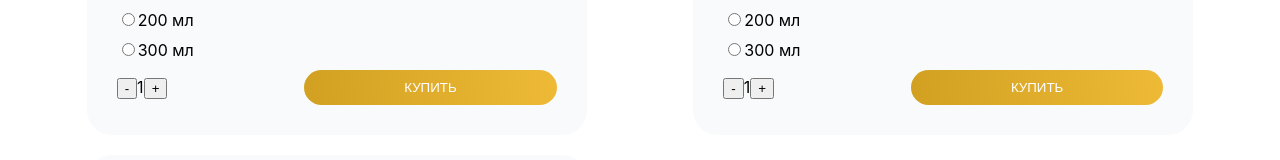
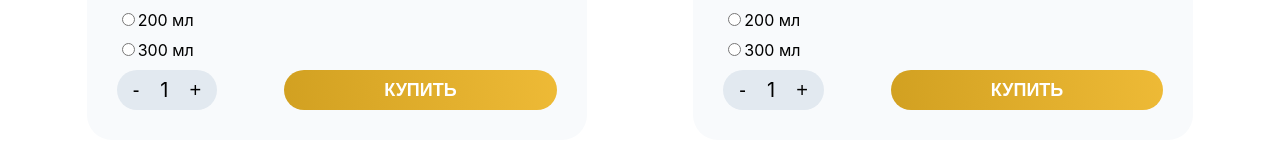
Before and after one commit to AndriiManyak/react-shop-tt, a React (Create React App) app: page / in a window 1280 px wide. Shown: the part 539-699 px from the top of the page. Built offline with nearby package versions, Linux system fonts and the light colour scheme.

Commit message:
add style for quantity input

```diff
--- a/src/components/Good/Good.jsx
+++ b/src/components/Good/Good.jsx
@@ -116,13 +116,11 @@ export const Good = ({ good }) => {
           </div>
 
           <div className="Good__bottom">
-            <div className="Good__quantity">
-              <QuantityInput
-                decreaseQuantity={decreaseQuantity}
-                increaseQuantity={increaseQuantity}
-                quantity={purchase.quantity}
-              />
-            </div>
+            <QuantityInput
+              decreaseQuantity={decreaseQuantity}
+              increaseQuantity={increaseQuantity}
+              quantity={purchase.quantity}
+            />
 
             <button
               className="Good__purchase-button"
--- a/src/components/Good/Good.scss
+++ b/src/components/Good/Good.scss
@@ -44,6 +44,7 @@
   }
 
   &__purchase-button {
+    height: 40px;
     border: none;
     border-radius: 30px;
     padding: 10px 100px;
@@ -52,6 +53,8 @@
     text-transform: uppercase;
     transition: box-shadow 0.2s;
     cursor: pointer;
+    font-size: 18px;
+    font-weight: 600;
 
     &:hover {
       box-shadow: 2px 2px 18px -3px #000000
--- a/src/components/QuantityInput/QuantityInput.jsx
+++ b/src/components/QuantityInput/QuantityInput.jsx
@@ -1,5 +1,7 @@
 /* eslint-disable react/prop-types */
 import React from 'react';
+
+import './QuantityInput.scss';
 
 export const QuantityInput = ({
   decreaseQuantity,
@@ -8,15 +10,21 @@ export const QuantityInput = ({
 }) => (
   <div className="QuantityInput">
     <button
+      className="QuantityInput__button"
       type="button"
       onClick={decreaseQuantity}
     >
       -
     </button>
 
-    <span>{quantity}</span>
+    <span
+      className="QuantityInput__quantity"
+    >
+      {quantity}
+    </span>
 
     <button
+      className="QuantityInput__button"
       type="button"
       onClick={increaseQuantity}
     >
--- a/src/components/QuantityInput/QuantityInput.scss
+++ b/src/components/QuantityInput/QuantityInput.scss
@@ -0,0 +1,22 @@
+.QuantityInput {
+  display: flex;
+  align-items: center;
+  height: 40px;
+  background-color:  #e2e9f0;
+  border-radius: 30px;
+  padding: 10px;
+
+  &__button {
+    border: none;
+    background: transparent;
+    outline: none;
+    font-size: 20px;
+    cursor: pointer;
+  }
+
+  &__quantity {
+    display: inline-block;
+    font-size: 20px;
+    padding: 0 15px;
+  }
+}
```
